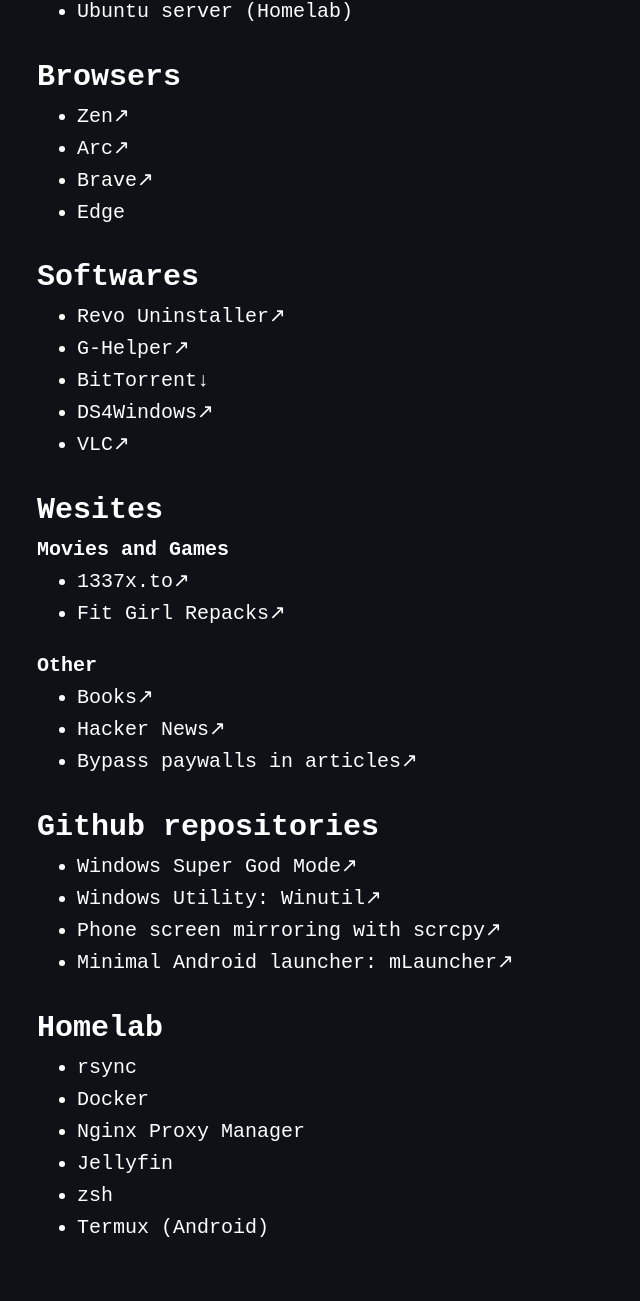
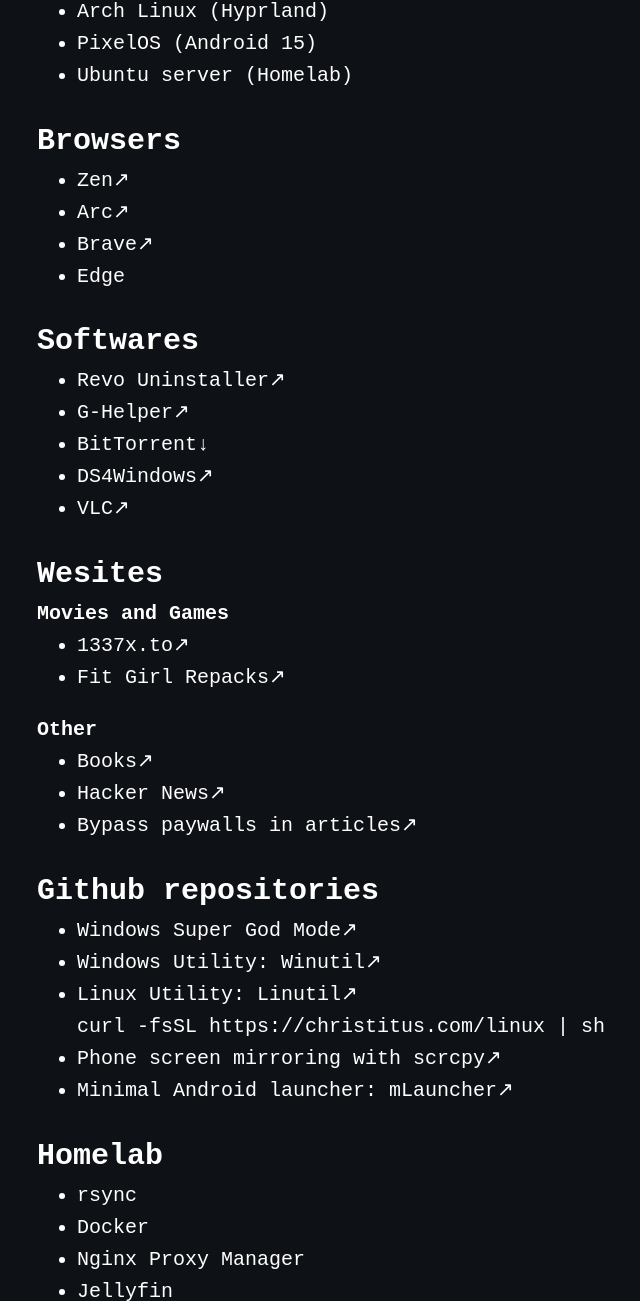
Before and after one commit to PatelRavip1/website, an Astro site: page /website/tools in a window 1280 px wide. Shown: the part 695-1996 px from the top of the page, without its empty margins (203-843 px from the left). Built offline with nearby package versions, Linux system fonts and the light colour scheme; Astro itself is replaced by a stand-in of ours.

Commit message:
updated tools

```diff
--- a/src/pages/tools.astro
+++ b/src/pages/tools.astro
@@ -17,6 +17,12 @@ import Layout from "../layouts/Layout.astro";
                     >Github↗</a
                 >
             </li>
+            <li>
+                <a href="https://alacritty.org/" target="_blank"
+                    >Alacritty(Terminal)↗</a
+                >
+            </li>
+            <li>ZSH(Shell)</li>
             <li>
                 <a href="https://code.visualstudio.com/download" target="_blank"
                     >VS Code↗</a
@@ -68,7 +74,7 @@ import Layout from "../layouts/Layout.astro";
         </ul>
         <h2>OS</h2>
         <ul>
-            <li>Windows 11</li>
+            <li>Arch Linux (Hyprland)</li>
             <li>PixelOS (Android 15)</li>
             <li>Ubuntu server (Homelab)</li>
         </ul>
@@ -159,6 +165,14 @@ import Layout from "../layouts/Layout.astro";
                 >
             </li>
             <li>
+                <a
+                    href="https://github.com/ChrisTitusTech/linutil"
+                    target="_blank"
+                    >Linux Utility: Linutil↗<br />curl -fsSL
+                    https://christitus.com/linux | sh
+                </a>
+            </li>
+            <li>
                 <a href="https://github.com/Genymobile/scrcpy" target="_blank"
                     >Phone screen mirroring with scrcpy↗</a
                 >
@@ -181,7 +195,7 @@ import Layout from "../layouts/Layout.astro";
             <li>Termux (Android)</li>
         </ul>
     </main>
-</Layout>
+
     <style>
         html {
             background-color: #0e1116;
@@ -226,3 +240,4 @@ import Layout from "../layouts/Layout.astro";
             src: url("/website/ttf/Writer-Regular.ttf"); /* Locate the .ttf file within your directory*/
         }
     </style>
+</Layout>
```
Also changed, not shown: README.md. Lines whose indentation alone changed are shown as unchanged.
